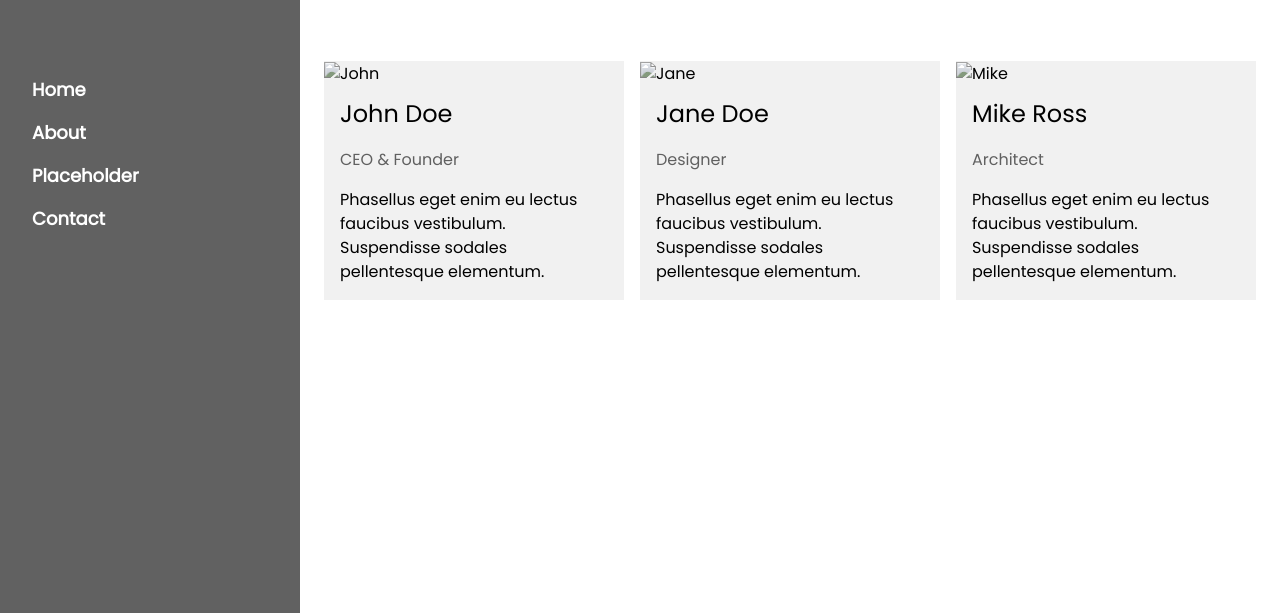
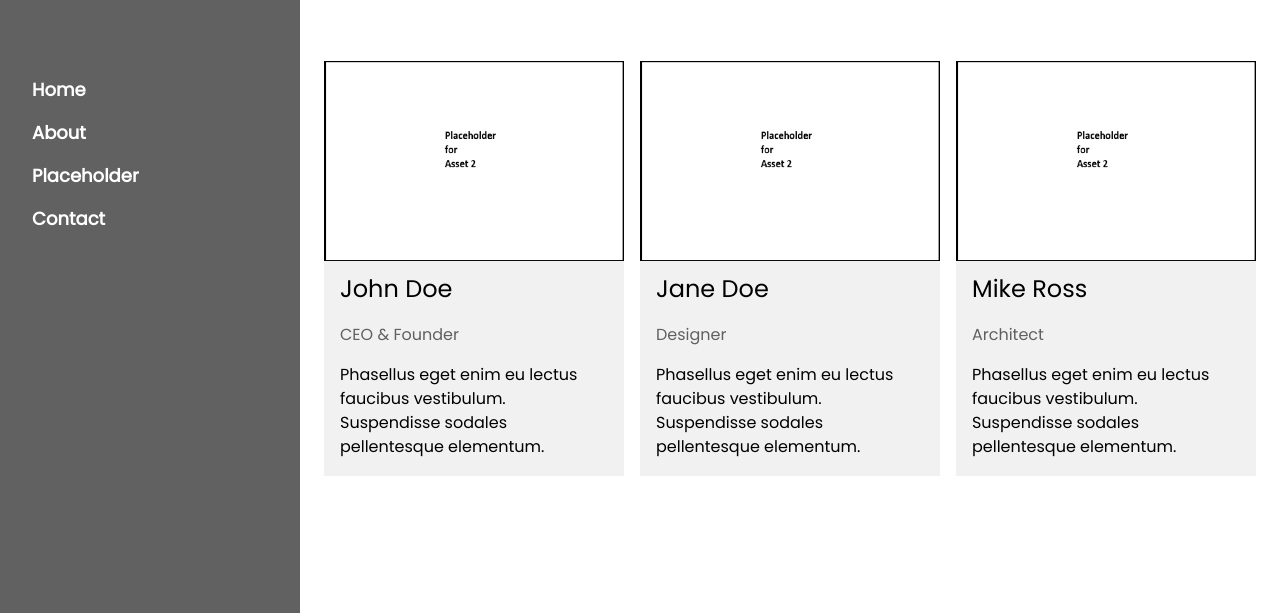
Before and after one commit to davem97/fpcc, a plain HTML site: page index.html in a window 1280 px wide. Shown: the part 187-800 px from the top of the page. Drawn offline with nearby package versions, Linux system fonts and the light colour scheme.

Commit message:
Update index.html

```diff
--- a/index.html
+++ b/index.html
@@ -62,7 +62,7 @@
   <div class="w3-row-padding w3-grayscale" style="padding:64px 16px">
     <div class="w3-col m4 w3-margin-bottom">
       <div class="w3-light-grey">
-        <img src="../images/asset2.png" alt="John" style="width:100%">
+        <img src="/fpcc/assets/images/asset2.png" alt="John" style="width:100%">
         <div class="w3-container">
           <h3>John Doe</h3>
           <p class="w3-opacity">CEO & Founder</p>
@@ -72,7 +72,7 @@
     </div>
     <div class="w3-col m4 w3-margin-bottom">
       <div class="w3-light-grey">
-        <img src="../images/asset2.png" alt="Jane" style="width:100%">
+        <img src="/fpcc/assets/images/asset2.png" alt="Jane" style="width:100%">
         <div class="w3-container">
           <h3>Jane Doe</h3>
           <p class="w3-opacity">Designer</p>
@@ -82,7 +82,7 @@
     </div>
     <div class="w3-col m4 w3-margin-bottom">
       <div class="w3-light-grey">
-        <img src="../images/asset2.png" alt="Mike" style="width:100%">
+        <img src="/fpcc/assets/images/asset2.png" alt="Mike" style="width:100%">
         <div class="w3-container">
           <h3>Mike Ross</h3>
           <p class="w3-opacity">Architect</p>
```
